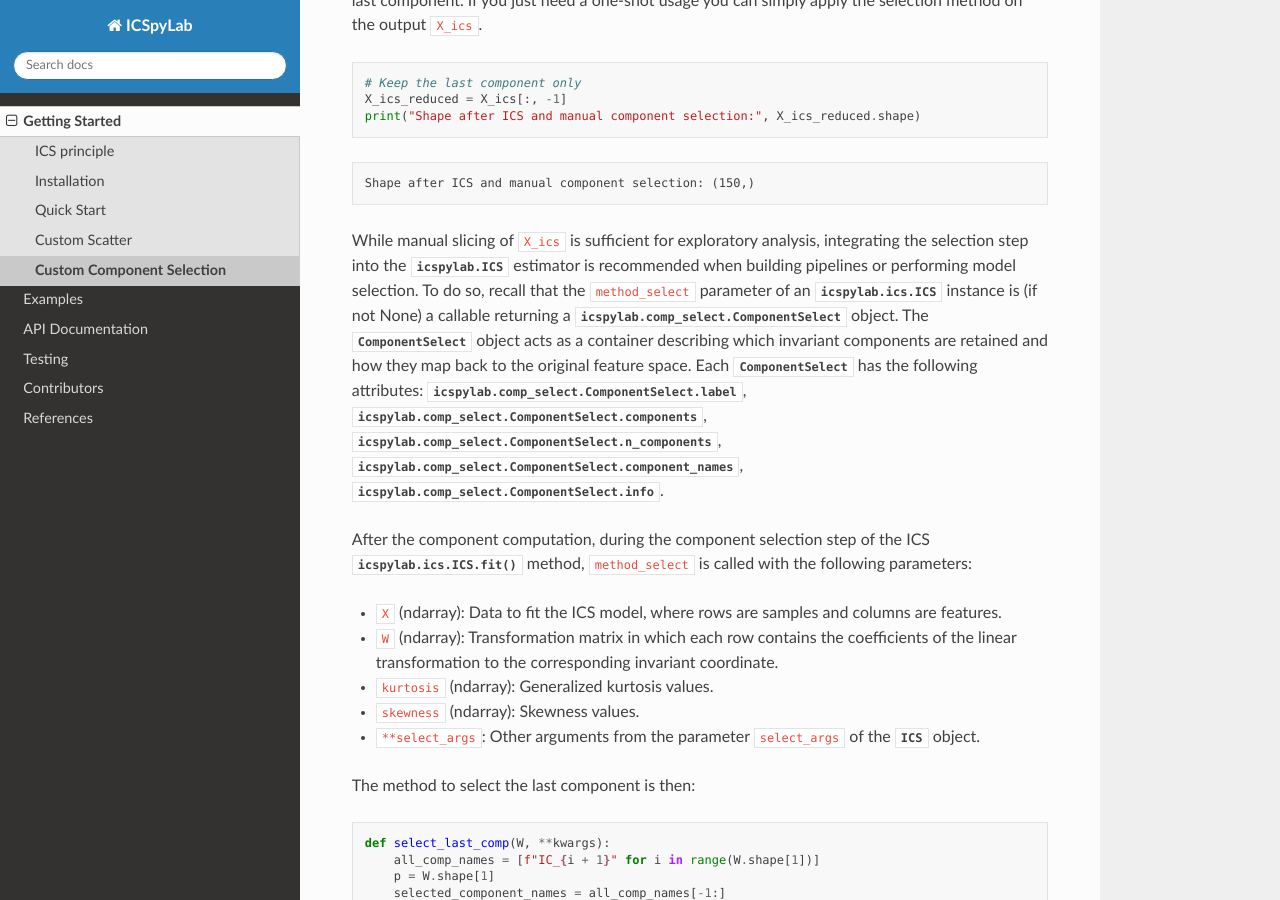
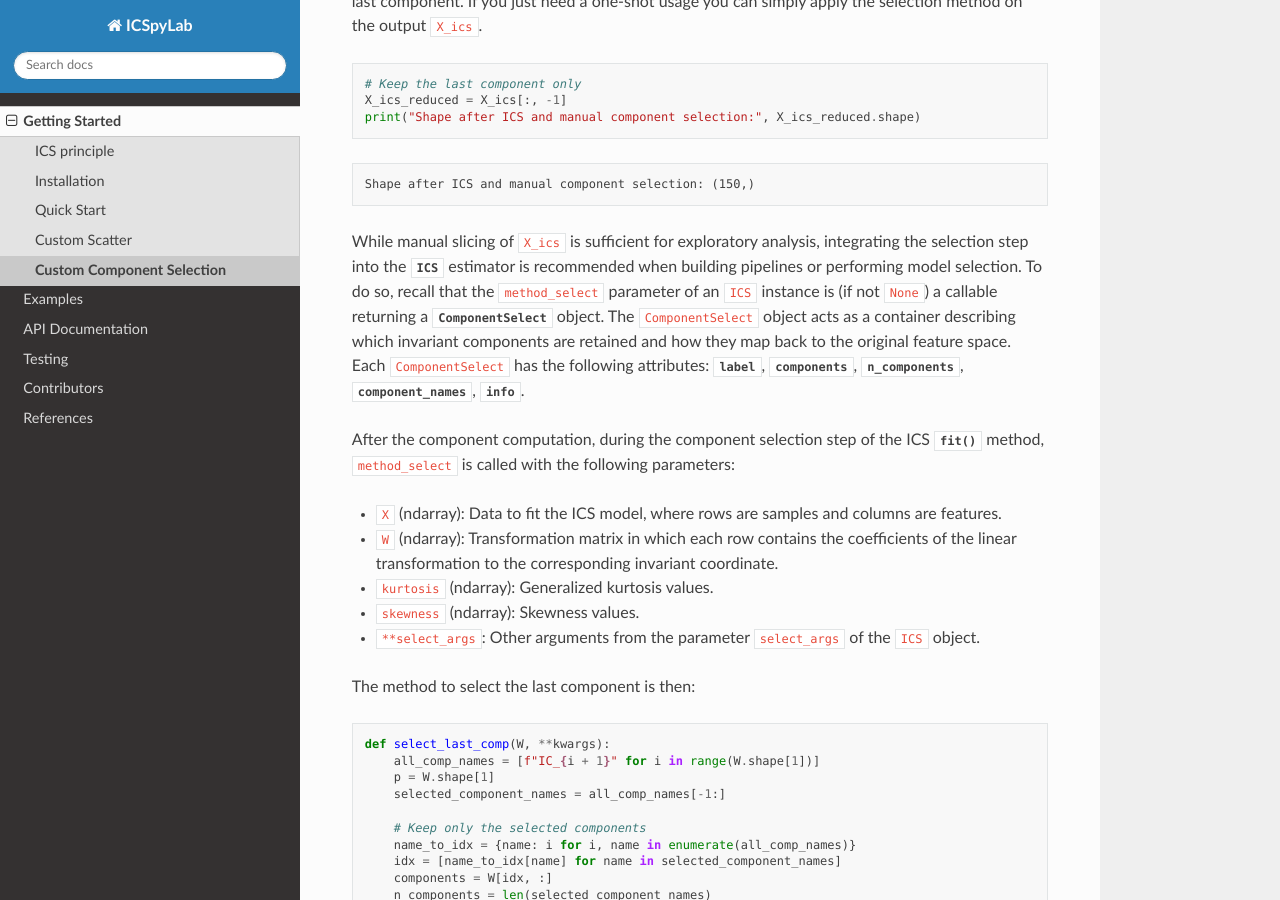
Before and after one commit to cbecquart/ICSpyLab, a Sphinx documentation site: the page built from docs/getting_started/custom_compselect.rst, in a window 1280 px wide and 900 px high, scrolled down 1065 px. Built offline with Sphinx 7.4.7 and the Read the Docs theme 3.1.0, drawn with Linux system fonts in a browser that asks for light colours; some of the changed text lies outside the part shown.

Commit message:
minor updates in documentation

```diff
--- a/docs/getting_started/custom_compselect.rst
+++ b/docs/getting_started/custom_compselect.rst
@@ -11,7 +11,7 @@ the invariant components. As we will see, the ``method_select`` parameter allows
 selection strategy directly into the ICS fitting procedure.
 
 We start start with some data exploration, we apply ICS with the scatter pair COV-COV4 on the Iris dataset.
-By default, ``method_select``=None and all invariant components are kept.
+By default, ``method_select = None`` and all invariant components are kept.
 
 .. code-block:: python
 
@@ -49,26 +49,26 @@ If you just need a one-shot usage you can simply apply the selection method on t
     Shape after ICS and manual component selection: (150,)
 
 
-While manual slicing of ``X_ics`` is sufficient for exploratory analysis, integrating the selection step into the :class:`icspylab.ICS`
+While manual slicing of ``X_ics`` is sufficient for exploratory analysis, integrating the selection step into the :class:`~icspylab.ics.ICS`
 estimator is recommended when building pipelines or performing model selection. To do so, recall that the ``method_select``
-parameter of an :class:`icspylab.ics.ICS` instance is
-(if not None) a callable returning a :class:`icspylab.comp_select.ComponentSelect` object.
-The :class:`ComponentSelect` object acts as a container describing which invariant components are retained and how they map
-back to the original feature space. Each :class:`ComponentSelect` has the
-following attributes: :attr:`icspylab.comp_select.ComponentSelect.label`,
-:attr:`icspylab.comp_select.ComponentSelect.components`,
-:attr:`icspylab.comp_select.ComponentSelect.n_components`,
-:attr:`icspylab.comp_select.ComponentSelect.component_names`,
-:attr:`icspylab.comp_select.ComponentSelect.info`.
+parameter of an ``ICS`` instance is
+(if not ``None``) a callable returning a :class:`~icspylab.comp_select.ComponentSelect` object.
+The ``ComponentSelect`` object acts as a container describing which invariant components are retained and how they map
+back to the original feature space. Each ``ComponentSelect`` has the
+following attributes: :attr:`~icspylab.comp_select.ComponentSelect.label`,
+:attr:`~icspylab.comp_select.ComponentSelect.components`,
+:attr:`~icspylab.comp_select.ComponentSelect.n_components`,
+:attr:`~icspylab.comp_select.ComponentSelect.component_names`,
+:attr:`~icspylab.comp_select.ComponentSelect.info`.
 
-After the component computation, during the component selection step of the ICS :meth:`icspylab.ics.ICS.fit` method,
+After the component computation, during the component selection step of the ICS :meth:`~icspylab.ics.ICS.fit` method,
 ``method_select`` is called with the following parameters:
 
 - ``X`` (ndarray): Data to fit the ICS model, where rows are samples and columns are features.
 - ``W`` (ndarray): Transformation matrix in which each row contains the coefficients of the linear transformation to the corresponding invariant coordinate.
 - ``kurtosis`` (ndarray): Generalized kurtosis values.
 - ``skewness`` (ndarray): Skewness values.
-- ``**select_args``: Other arguments from the parameter ``select_args`` of the :class:`ICS` object.
+- ``**select_args``: Other arguments from the parameter ``select_args`` of the ``ICS`` object.
 
 The method to select the last component is then:
 
```
Also changed, not shown: docs/examples/circle.md (+6 -6 lines), docs/examples/outliers.md (+13 -4 lines), docs/getting_started/custom_scatter.rst (+6 -6 lines), docs/getting_started/quickstart.rst (+4 -3 lines), 1 other file.
